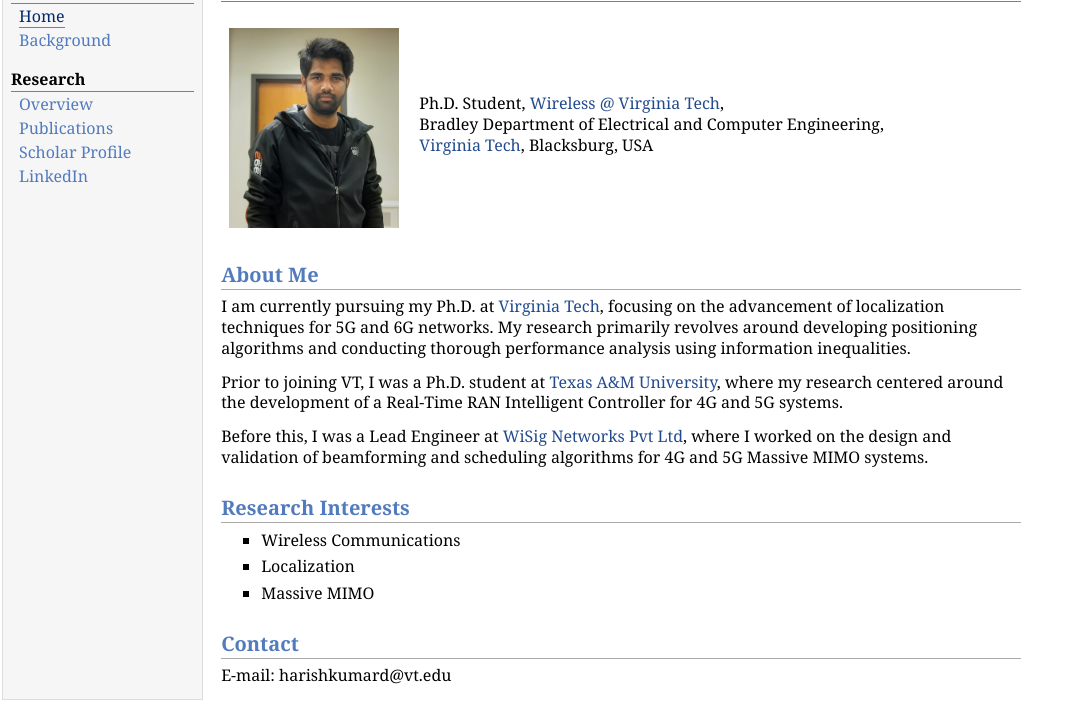
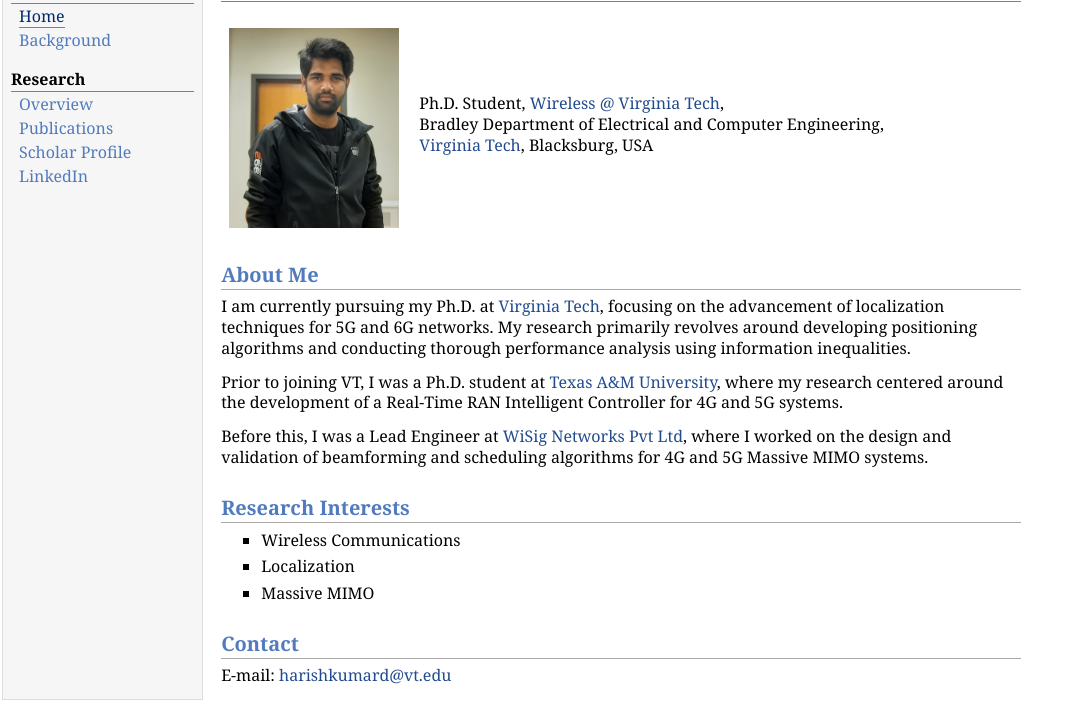
Before and after one commit to harishkumar468/harishkumard.github.io, a plain HTML site: page index.html in a window 1280 px wide. Shown: the part 48-770 px from the top of the page, without its empty margins (0-1082 px from the left). Drawn offline with nearby package versions, Linux system fonts and the light colour scheme; some packages are replaced by stand-ins of ours.

Commit message:
Small E-mail Correction

```diff
--- a/index.html
+++ b/index.html
@@ -60,7 +60,7 @@ Bradley Department of Electrical and Computer Engineering, <br />
 </li>
 </ul>
 <h2>Contact</h2>
-<p>E-mail: harishkumard@vt.edu
+<p>E-mail: <a href="mailto:harishkumard@vt.edu">harishkumard@vt.edu</a>
 </p>
 </td>
 </tr>
```
